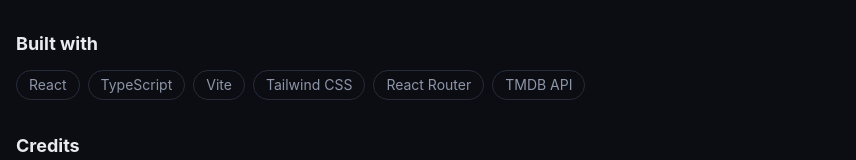
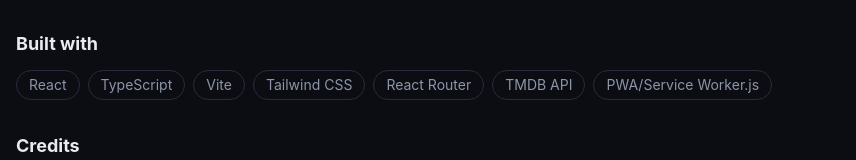
Before and after one commit to Haez0004/movie-app, a React (Vite) app: page /about in a window 1280 px wide. Shown: the part 390-550 px from the top of the page, without its empty margins (0-856 px from the left). Built offline with nearby package versions, Linux system fonts and the light colour scheme; no server answers.

Commit message:
Update progress and README after deploy

```diff
--- a/src/AboutPage.tsx
+++ b/src/AboutPage.tsx
@@ -8,7 +8,7 @@ const features = [
   'Save favorites to your watchlist',
 ];
 
-const tech = ['React', 'TypeScript', 'Vite', 'Tailwind CSS', 'React Router', 'TMDB API'];
+const tech = ['React', 'TypeScript', 'Vite', 'Tailwind CSS', 'React Router', 'TMDB API', 'PWA/Service Worker.js',];
 
 export default function AboutPage() {
   return (
```
